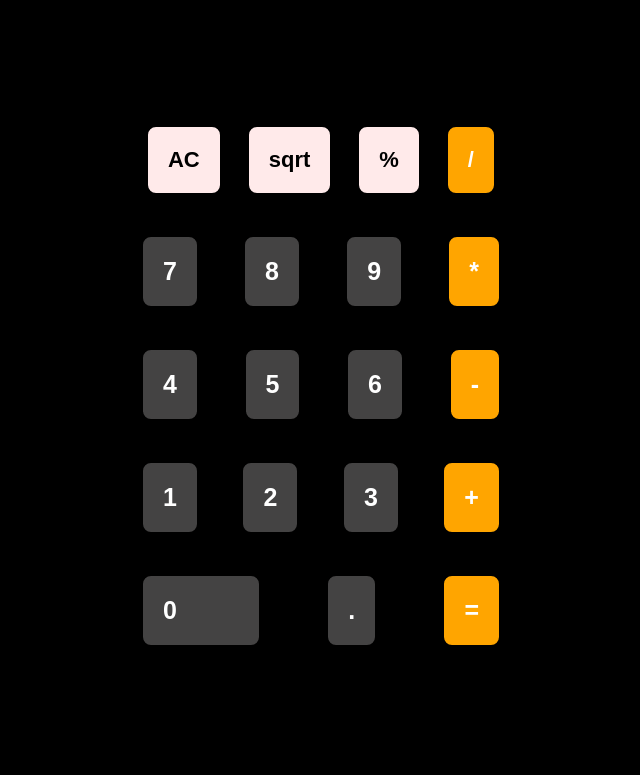
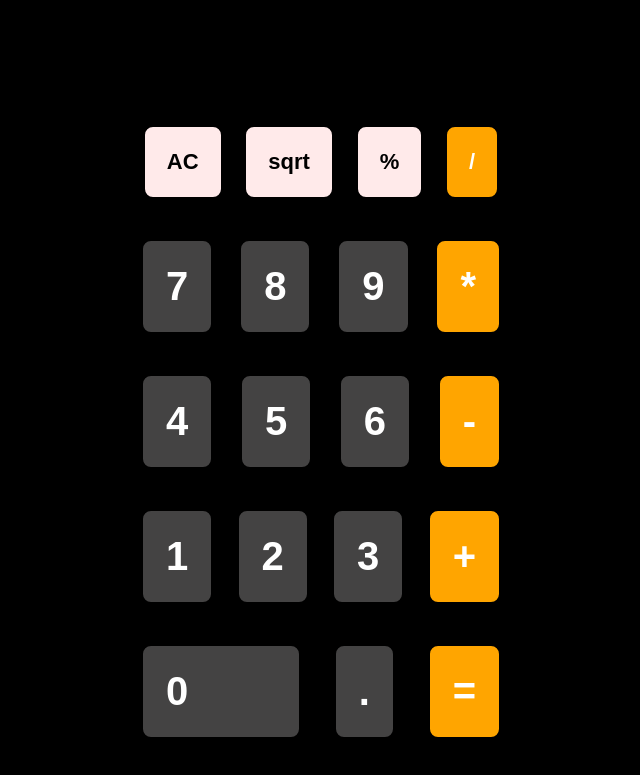
Before and after one commit to Abhinav232004/Calculator, a plain HTML site: page index.html in a window 1536 px wide. Shown: the part 97-872 px from the top of the page, without its empty margins (447-1087 px from the left). Before the commit the page ends 800 px from the top, so only its background shows below. Drawn offline with Linux system fonts and the light colour scheme.

Commit message:
Update index.css

```diff
--- a/index.css
+++ b/index.css
@@ -192,8 +192,8 @@
     .width{
         width: 400px;
     }}
-    }
-    @media screen and (min-width:1024px) {
+
+@media screen and (min-width:1024px) {
            .flex{
            display: flex;
 
@@ -211,13 +211,13 @@
            /* background-color: red; */
        }
        .button{
-           padding: 20px;
+           padding: 22px;
            /* margin: 10px; */
            background-color: white;
            cursor: pointer;
            border: solid 2.3px black;
            border-radius: 10px ;
-           font-size: 25px;
+           font-size: 40px;
            font-weight: bolder;
            display: flex;
            /* text-align: center; */
@@ -251,12 +251,12 @@
            text-align: center;
        }
        .button-topr{
-           padding: 21px;
+           padding: 22px;
            background-color: white;
            cursor: pointer;
            border: solid 2.3px black;
            border-radius: 10px ;
-           font-size: 25px;
+           font-size: 22px;
            font-weight: bolder;
            color: black;
 
@@ -285,7 +285,7 @@
         width: 400px;
        }
        }
-   @media screen and (min-width:1440px) {
+@media screen and (min-width:1440px) {
            .flex{
                display: flex;
 
@@ -303,13 +303,13 @@
                /* background-color: red; */
            }
            .button{
-               padding: 20px;
+               padding: 23px;
                /* margin: 10px; */
                background-color: white;
                cursor: pointer;
                border: solid 2.3px black;
                border-radius: 10px ;
-               font-size: 25px;
+               font-size: 40px;
                font-weight: bolder;
                display: flex;
                /* text-align: center; */
@@ -339,11 +339,11 @@
                background-color: darkgray;
            }
            .button0{
-               width: 120px;
+               width: 160px;
                text-align: center;
            }
            .button-topr{
-               padding: 20px;
+               padding: 22px;
                background-color: white;
                cursor: pointer;
                border: solid 2.3px black;
```
